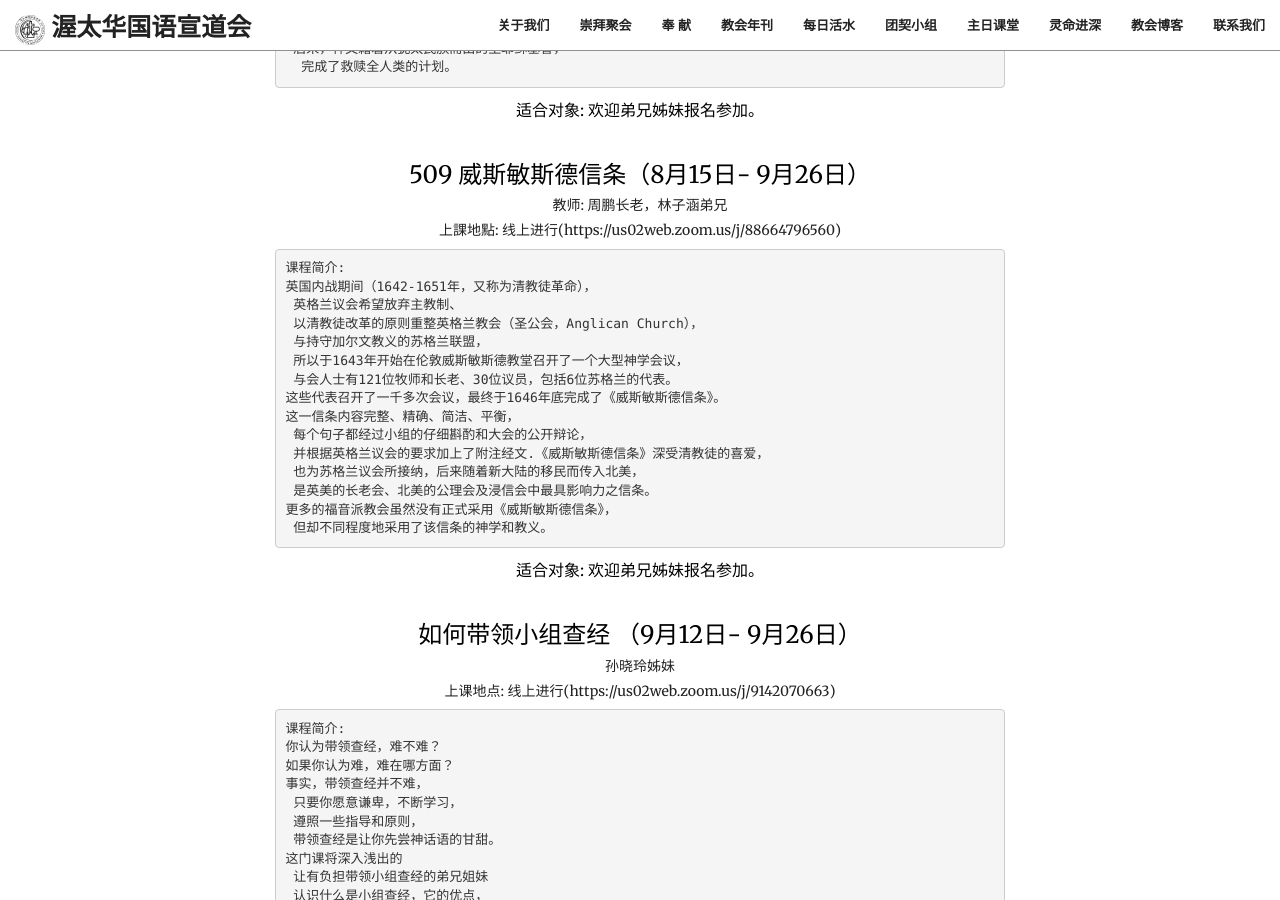
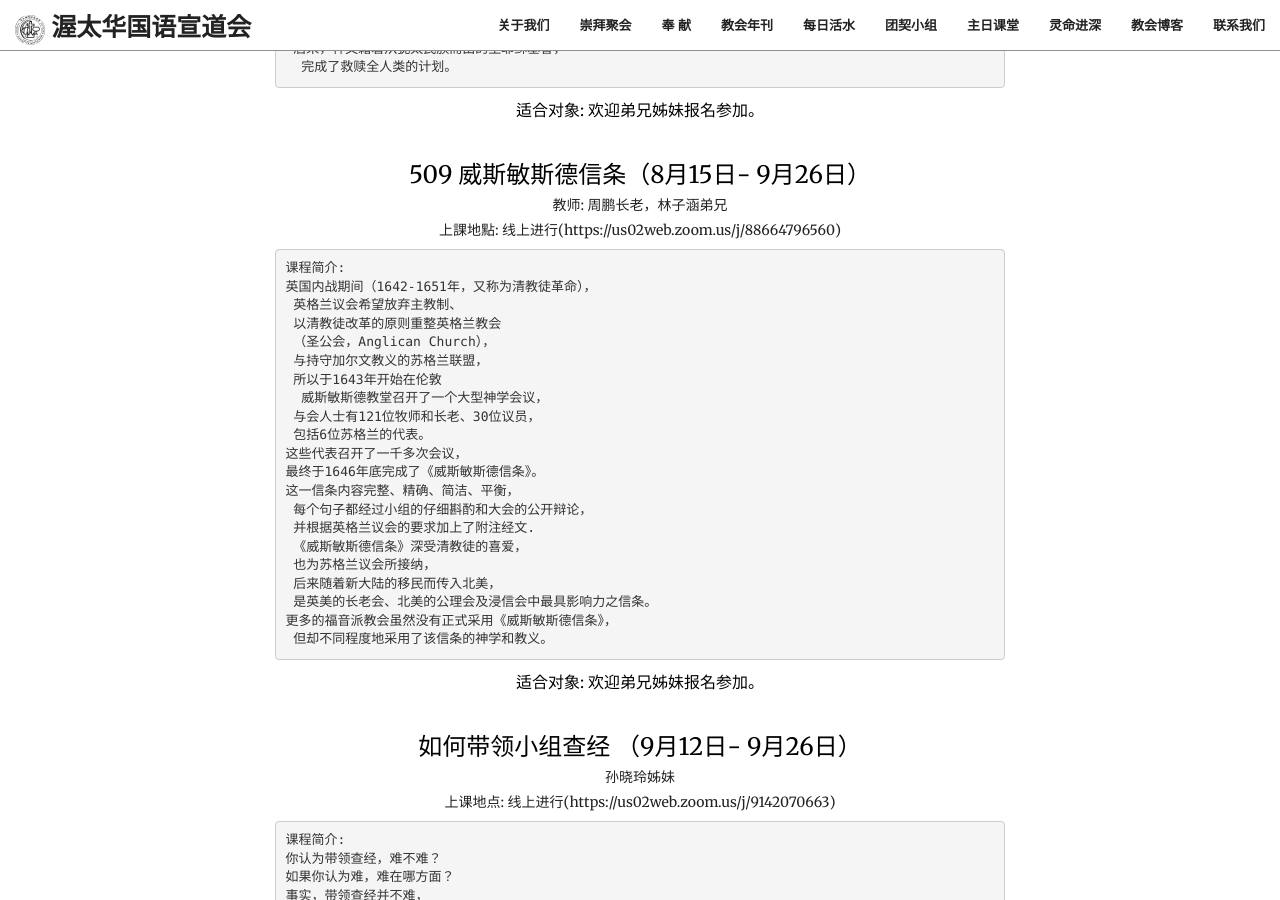
Before and after one commit to JonasYow/ottawaomac, a Jekyll site: the page built from index.html, in a window 1280 px wide and 900 px high, scrolled down 8033 px. Built offline with Jekyll 4.4.1, drawn with Linux system fonts in a browser that asks for light colours; some web fonts are replaced; some of the changed lines change nothing that is shown.

Commit message:
minor adjust for typeset

```diff
--- a/_data/sundayschool.yaml
+++ b/_data/sundayschool.yaml
@@ -68,15 +68,21 @@
     课程简介:
     英国内战期间（1642-1651年，又称为清教徒革命），
      英格兰议会希望放弃主教制、
-     以清教徒改革的原则重整英格兰教会（圣公会，Anglican Church），
+     以清教徒改革的原则重整英格兰教会
+     （圣公会，Anglican Church），
      与持守加尔文教义的苏格兰联盟，
-     所以于1643年开始在伦敦威斯敏斯德教堂召开了一个大型神学会议，
-     与会人士有121位牧师和长老、30位议员，包括6位苏格兰的代表。
-    这些代表召开了一千多次会议，最终于1646年底完成了《威斯敏斯德信条》。
+     所以于1643年开始在伦敦
+      威斯敏斯德教堂召开了一个大型神学会议，
+     与会人士有121位牧师和长老、30位议员，
+     包括6位苏格兰的代表。
+    这些代表召开了一千多次会议，
+    最终于1646年底完成了《威斯敏斯德信条》。
     这一信条内容完整、精确、简洁、平衡，
      每个句子都经过小组的仔细斟酌和大会的公开辩论，
-     并根据英格兰议会的要求加上了附注经文.《威斯敏斯德信条》深受清教徒的喜爱，
-     也为苏格兰议会所接纳，后来随着新大陆的移民而传入北美，
+     并根据英格兰议会的要求加上了附注经文.
+     《威斯敏斯德信条》深受清教徒的喜爱，
+     也为苏格兰议会所接纳，
+     后来随着新大陆的移民而传入北美，
      是英美的长老会、北美的公理会及浸信会中最具影响力之信条。
     更多的福音派教会虽然没有正式采用《威斯敏斯德信条》，
      但却不同程度地采用了该信条的神学和教义。
```
